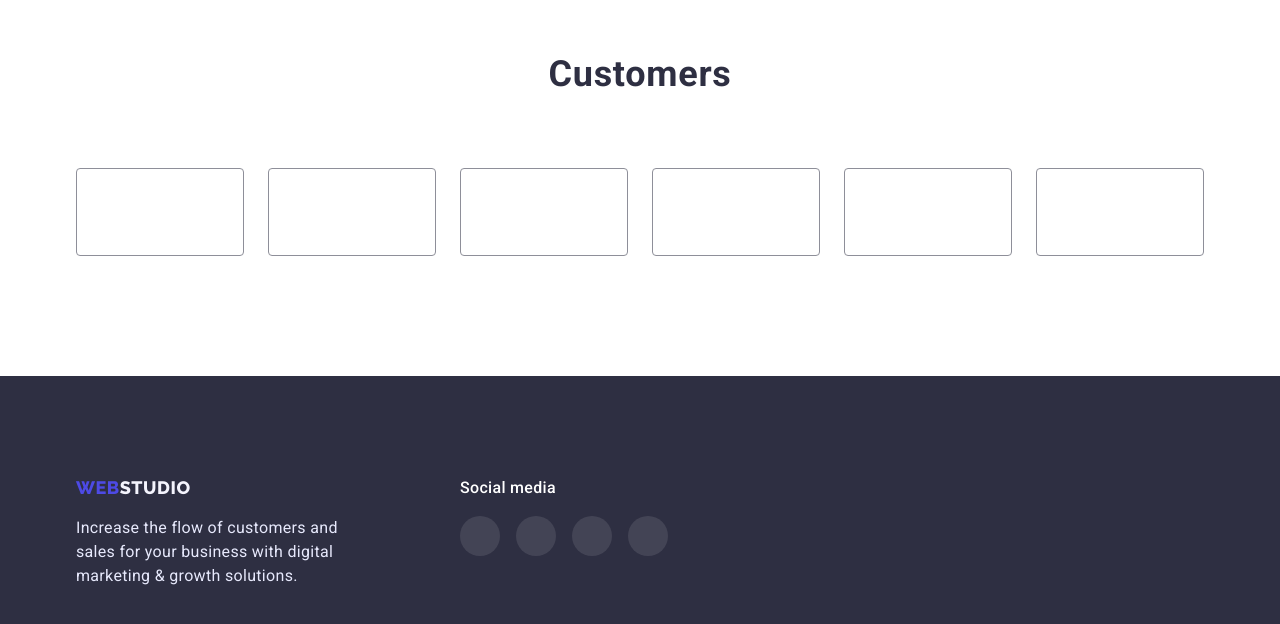
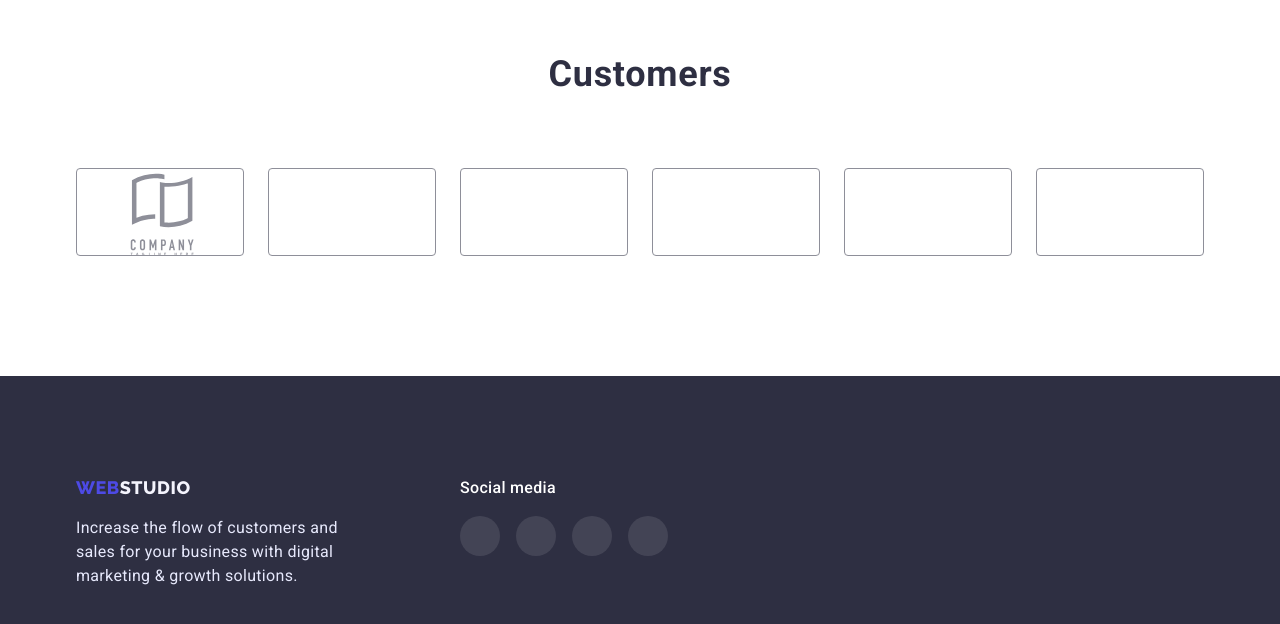
Before and after one commit to invxder/goit-markup-hw-04, a plain HTML site: page index.html in a window 1280 px wide. Shown: the part 2547-3171 px from the top of the page. Drawn offline with nearby package versions, Linux system fonts and the light colour scheme.

Commit message:
добавил продолжение # для одной иконки в customs

```diff
--- a/css/styles.css
+++ b/css/styles.css
@@ -388,6 +388,7 @@ body {
 }
 
 .svg-cust {
+    display: block;
     width: 168px;
     height: 88px;
 }
--- a/index.html
+++ b/index.html
@@ -249,7 +249,7 @@
             <div class="thumb">
               <a href="">
                 <svg class="svg-cust">
-                  <use href="./images/icons.svg#"></use>
+                  <use href="./images/icons.svg#logo-one"></use>
                 </svg>
               </a>
             </div>
```
Also changed, not shown: images/icons.svg (added).
